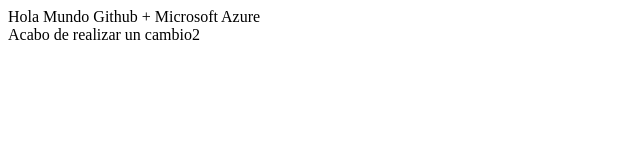
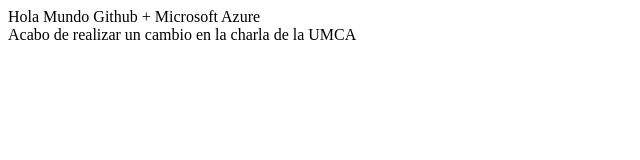
Before and after one commit to ccasbre27/DemoIntegracionUMCA, a plain HTML site: page index.html in a window 1280 px wide. Shown: the whole page, without its empty margins (0-640 px from the left). Drawn offline with Linux system fonts and the light colour scheme.

Commit message:
Se agrega texto

```diff
--- a/index.html
+++ b/index.html
@@ -5,6 +5,6 @@
 	<body>
 		Hola Mundo Github + Microsoft Azure
 		<br>
-		Acabo de realizar un cambio2
+		Acabo de realizar un cambio en la charla de la UMCA
 	</body>
 </html>
```
